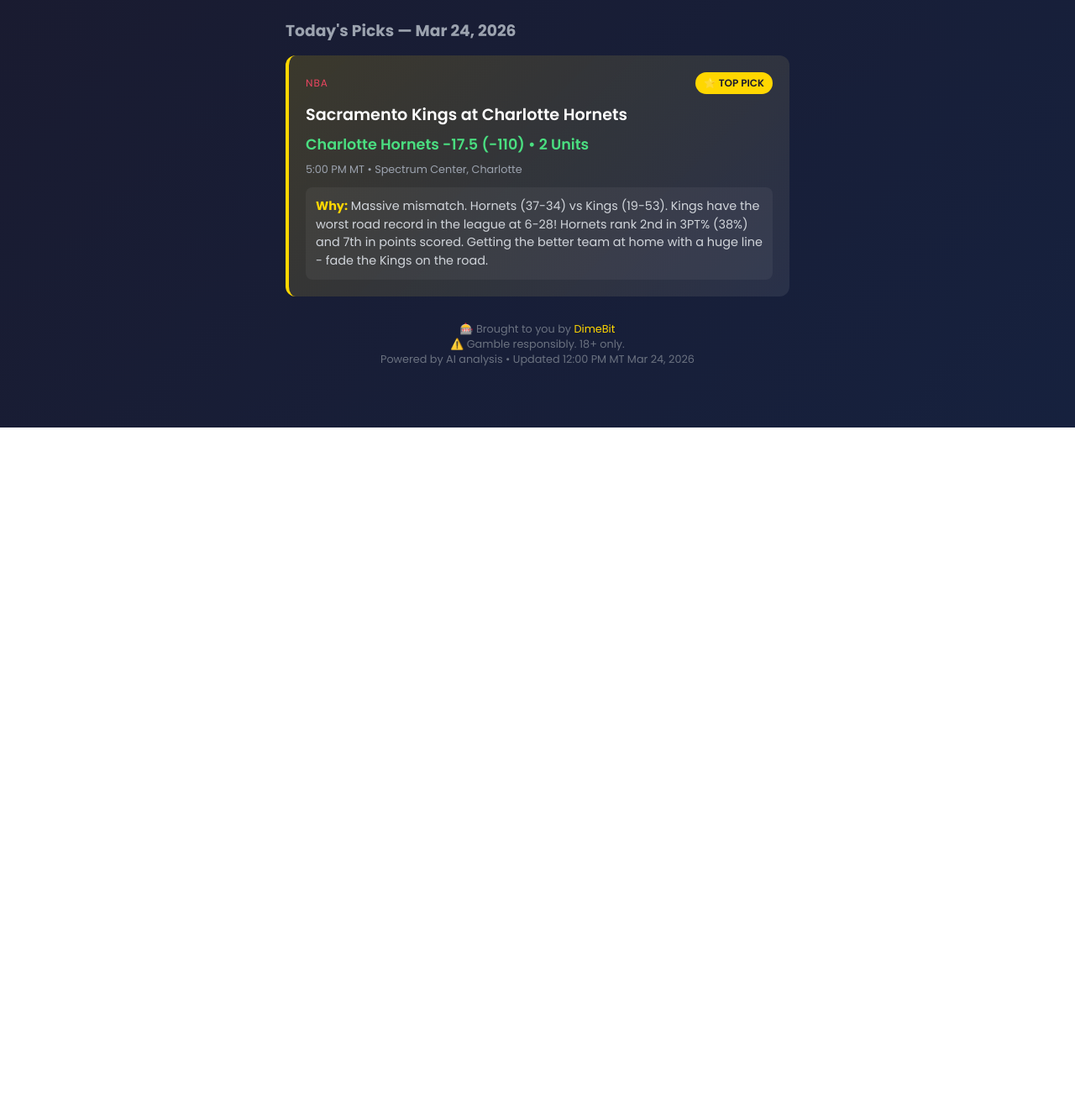
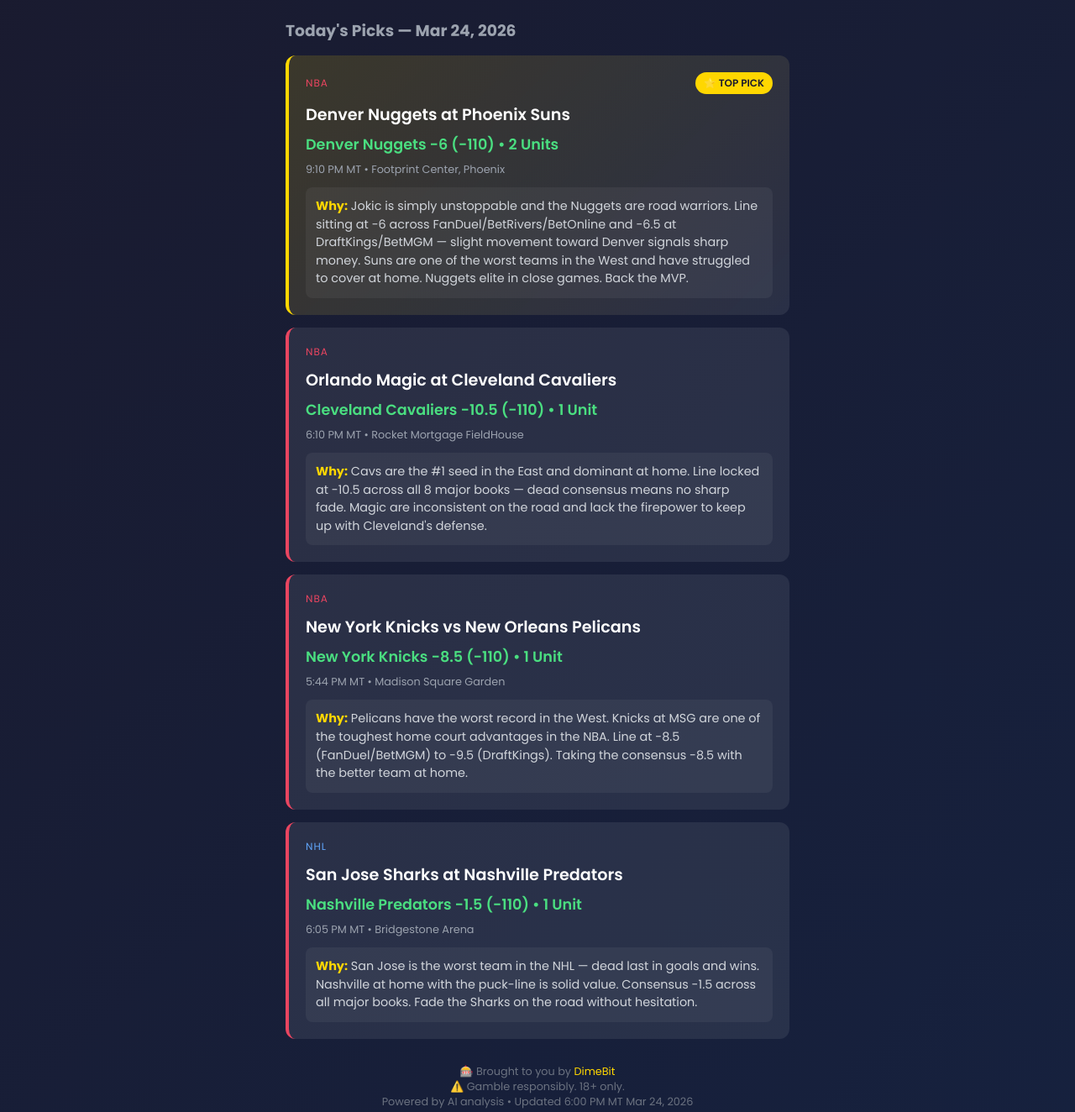
Before and after one commit to jaytestai123-svg/maggiebets, a website: page public/index.html in a window 1280 px wide. Shown: the part 291-1615 px from the top of the page at 84% size. Before the commit the page ends 800 px from the top, so only its background shows below. Drawn offline with Linux system fonts and the light colour scheme.

Commit message:
Daily picks update - Mar 24, 2026

```diff
--- a/public/index.html
+++ b/public/index.html
@@ -90,18 +90,57 @@
                 <span class="sport">NBA</span>
                 <span class="confidence">⭐ TOP PICK</span>
             </div>
-            <div class="matchup">Sacramento Kings at Charlotte Hornets</div>
-            <div class="pick">Charlotte Hornets -17.5 (-110) • 2 Units</div>
-            <div class="time">5:00 PM MT • Spectrum Center, Charlotte</div>
+            <div class="matchup">Denver Nuggets at Phoenix Suns</div>
+            <div class="pick">Denver Nuggets -6 (-110) • 2 Units</div>
+            <div class="time">9:10 PM MT • Footprint Center, Phoenix</div>
             <div class="reasoning">
-                <strong>Why:</strong> Massive mismatch. Hornets (37-34) vs Kings (19-53). Kings have the worst road record in the league at 6-28! Hornets rank 2nd in 3PT% (38%) and 7th in points scored. Getting the better team at home with a huge line - fade the Kings on the road.
+                <strong>Why:</strong> Jokic is simply unstoppable and the Nuggets are road warriors. Line sitting at -6 across FanDuel/BetRivers/BetOnline and -6.5 at DraftKings/BetMGM — slight movement toward Denver signals sharp money. Suns are one of the worst teams in the West and have struggled to cover at home. Nuggets elite in close games. Back the MVP.
+            </div>
+        </div>
+
+        <!-- Pick 2 -->
+        <div class="pick-card">
+            <div class="pick-header">
+                <span class="sport">NBA</span>
+            </div>
+            <div class="matchup">Orlando Magic at Cleveland Cavaliers</div>
+            <div class="pick">Cleveland Cavaliers -10.5 (-110) • 1 Unit</div>
+            <div class="time">6:10 PM MT • Rocket Mortgage FieldHouse</div>
+            <div class="reasoning">
+                <strong>Why:</strong> Cavs are the #1 seed in the East and dominant at home. Line locked at -10.5 across all 8 major books — dead consensus means no sharp fade. Magic are inconsistent on the road and lack the firepower to keep up with Cleveland's defense.
+            </div>
+        </div>
+
+        <!-- Pick 3 -->
+        <div class="pick-card">
+            <div class="pick-header">
+                <span class="sport">NBA</span>
+            </div>
+            <div class="matchup">New York Knicks vs New Orleans Pelicans</div>
+            <div class="pick">New York Knicks -8.5 (-110) • 1 Unit</div>
+            <div class="time">5:44 PM MT • Madison Square Garden</div>
+            <div class="reasoning">
+                <strong>Why:</strong> Pelicans have the worst record in the West. Knicks at MSG are one of the toughest home court advantages in the NBA. Line at -8.5 (FanDuel/BetMGM) to -9.5 (DraftKings). Taking the consensus -8.5 with the better team at home.
+            </div>
+        </div>
+
+        <!-- NHL Pick -->
+        <div class="pick-card">
+            <div class="pick-header">
+                <span class="sport nhl">NHL</span>
+            </div>
+            <div class="matchup">San Jose Sharks at Nashville Predators</div>
+            <div class="pick">Nashville Predators -1.5 (-110) • 1 Unit</div>
+            <div class="time">6:05 PM MT • Bridgestone Arena</div>
+            <div class="reasoning">
+                <strong>Why:</strong> San Jose is the worst team in the NHL — dead last in goals and wins. Nashville at home with the puck-line is solid value. Consensus -1.5 across all major books. Fade the Sharks on the road without hesitation.
             </div>
         </div>
 
         <div class="footer">
             <p>🎰 Brought to you by <a href="https://go.dimebitaffiliates.com/visit/?bta=35096&brand=dimebit" style="color: #ffd700; text-decoration: none;">DimeBit</a></p>
             <p>⚠️ Gamble responsibly. 18+ only.</p>
-            <p>Powered by AI analysis • Updated 12:00 PM MT Mar 24, 2026</p>
+            <p>Powered by AI analysis • Updated 6:00 PM MT Mar 24, 2026</p>
         </div>
     </div>
 </body>
```
Also changed, not shown: picks-data.json (+25 -25 lines).
